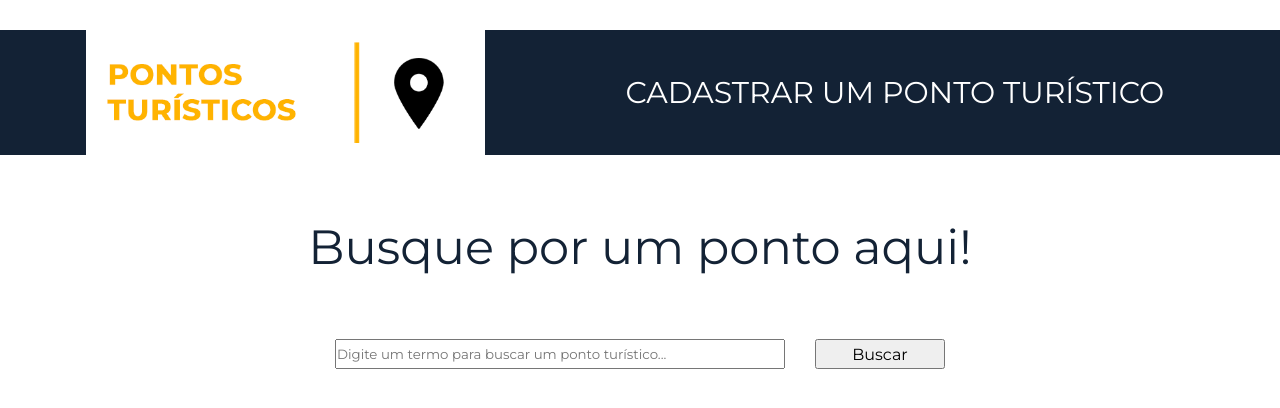
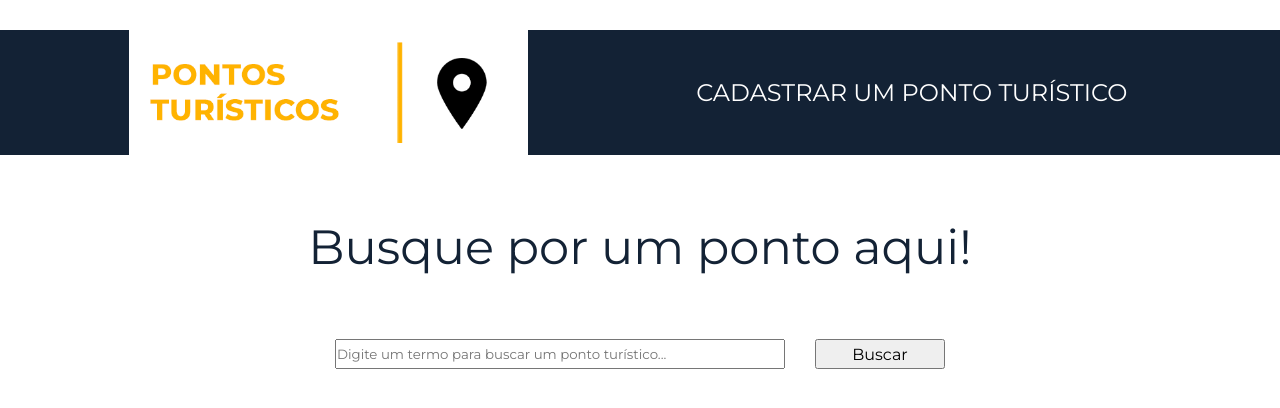
Before and after one commit to dev-pedroh/desafio, a website: page home.html in a window 1280 px wide. Drawn offline with Linux system fonts and the light colour scheme.

Commit message:
node features basics done

```diff
--- a/assets/css/style-home.css
+++ b/assets/css/style-home.css
@@ -20,7 +20,7 @@
 .navHeader a{
     text-decoration: none;
     color: #FFF;
-    font-size: 30px;
+    font-size: 1.5rem;
     text-transform: uppercase;
     margin-left: 2.5em;
     margin-right: 1em;
```
Also changed, not shown: package.json (added, +26 -0 lines), api/index.js (added), home.html (line endings or trailing spaces), 2 other files.
